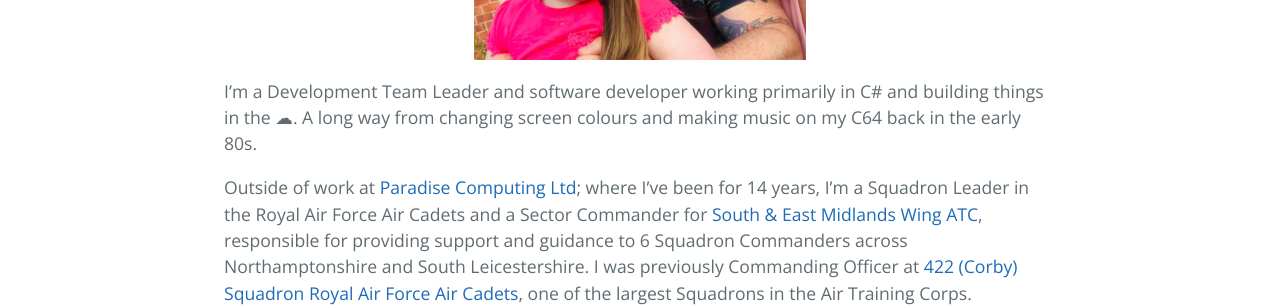
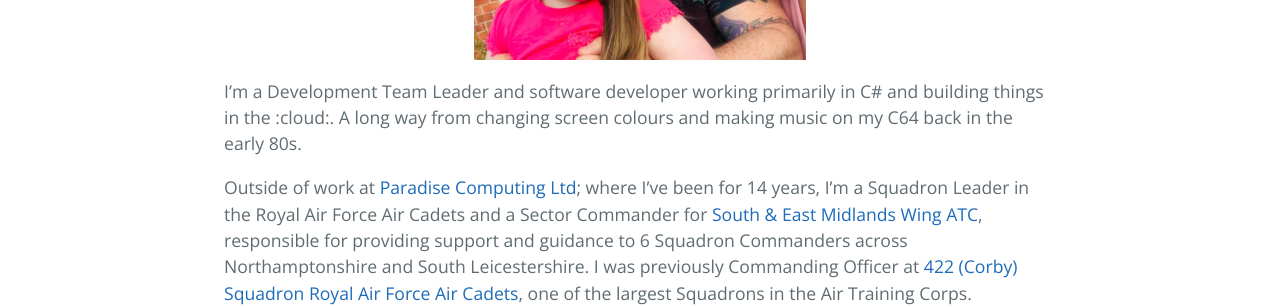
Before and after one commit to KevRitchie/KevRitchie.github.io, a Jekyll site: the page built from about.markdown, in a window 1280 px wide. Shown: the part 564-871 px from the top of the page. Built offline with Jekyll 4.4.1, drawn with Linux system fonts in a browser that asks for light colours; some of the changed lines change nothing that is shown.

Commit message:
Updating About me info again

```diff
--- a/_config.yml
+++ b/_config.yml
@@ -22,7 +22,6 @@
 email: kev-the-dev@outlook.com
 description: >- # this means to ignore newlines until "baseurl:"
   Husband, Father & Coder working primarily on the Microsoft stack and building things in Azure.
-  Currently working as the Development Team Leader at Paradise Computing Ltd.
 baseurl: "" # the subpath of your site, e.g. /blog
 url: "" # the base hostname & protocol for your site, e.g. http://example.com
 twitter_username: kevritchie
--- a/about.markdown
+++ b/about.markdown
@@ -10,7 +10,7 @@
 <img src="/images/Family.jpg" alt="The clan and I" style="display: block; margin-left: auto; margin-right: auto;"
 width="auto" height="250px"/>
 
-I’m a Development Team Leader and software developer working primarily in C# and building things in the ☁. A long way from changing screen colours and making music on my C64 back in the early 80s.
+I’m a Development Team Leader and software developer working primarily in C# and building things in the :cloud:. A long way from changing screen colours and making music on my C64 back in the early 80s.
 
 Outside of work at [Paradise Computing Ltd](https://www.paradisecomputing.co.uk/); where I've been for 14 years, I'm a Squadron Leader in the Royal Air Force Air Cadets and a Sector Commander for [South & East Midlands Wing ATC](https://semidsatc.org.uk/), responsible for providing support and guidance to 6 Squadron Commanders across Northamptonshire and South Leicestershire.  I was previously Commanding Officer at [422 (Corby) Squadron Royal Air Force Air Cadets](http://422corbyatc.co.uk/), one of the largest Squadrons in the Air Training Corps.
 
```
